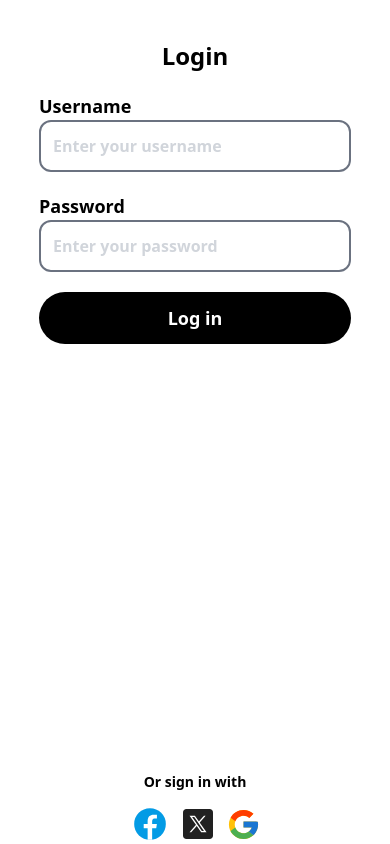
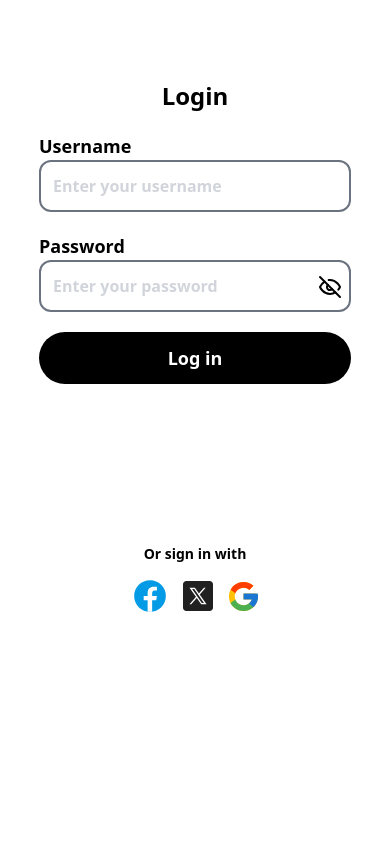
Before and after one commit to Akeemkabiru/invoice-tracker, a React (Vite) app: page / in a window 390 px wide. Built offline with nearby package versions, Linux system fonts and the light colour scheme; no server answers.

Commit message:
responsive

```diff
--- a/src/Components/Login.tsx
+++ b/src/Components/Login.tsx
@@ -9,7 +9,7 @@ export default function Login({ onClick }: onClickProps) {
   const [username, setusername] = useState<string>("");
 
   return (
-    <form className="bg-white flex flex-col w-[100vw] h-[100vh] items-center justify-between pt-10 ">
+    <form className="bg-white flex flex-col w-[100vw] items-center justify-between pt-20 ">
       <div className="flex items-center flex-col gap-5">
         <h2 className="text-2xl font-bold text-center ">Login</h2>
         <div className="flex flex-col gap-5 ">
@@ -44,17 +44,12 @@ export default function Login({ onClick }: onClickProps) {
                 className="border-2 bg-transparent rounded-xl placeholder:text-gray-300 placeholder:font-semibold placeholder:text-normal  p-3  border-gray-500 transition-colors duration-1000 outline-none w-full"
                 onChange={(e) => setPassword(e.target.value)}
               />
-              {showPassword ? (
-                <Eye
-                  className="absolute transform  translate-x-64 top-[35%]"
-                  onClick={() => setShowPassword(!showPassword)}
-                />
-              ) : (
-                <EyeOff
-                  className="absolute transform translate-x-64 top-[35%]"
-                  onClick={() => setShowPassword(!showPassword)}
-                />
-              )}
+              <div
+                onClick={() => setShowPassword(!showPassword)}
+                className="fixed right-12 top-[275px]"
+              >
+                {showPassword ? <Eye /> : <EyeOff />}
+              </div>
             </div>
           </div>
         </div>
@@ -69,7 +64,7 @@ export default function Login({ onClick }: onClickProps) {
           Log in
         </button>
       </div>
-      <div>
+      <div className="mt-40">
         <h3 className="text-sm font-semibold mb-3 text-center">
           Or sign in with
         </h3>
```
